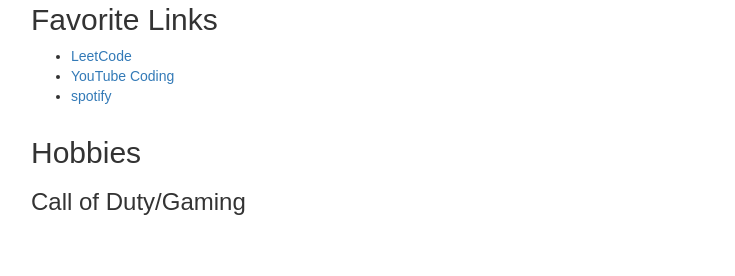
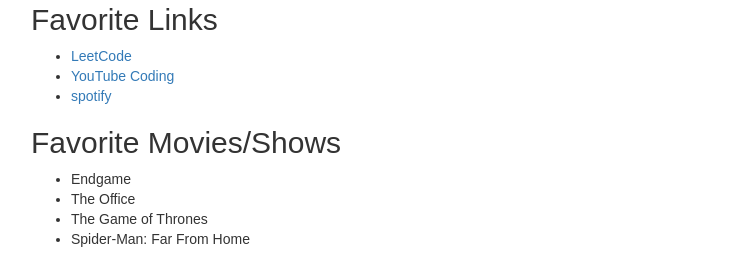
Before and after one commit to Ayanleaideed/Mywebsite, a plain HTML site: page index.html in a window 1280 px wide. Shown: the part 979-1255 px from the top of the page, without its empty margins (39-774 px from the left). Drawn offline with nearby package versions, Linux system fonts and the light colour scheme.

Commit message:
Adeed the movies part

```diff
--- a/index.html
+++ b/index.html
@@ -142,6 +142,16 @@
         <li><a href="https://www.youtube.com/@BroCodez">YouTube Coding</a></li>
         <li><a href="https://open.spotify.com/?">spotify</a></li>
       </ul>
+      <section id="favorites">
+        <h2>Favorite Movies/Shows</h2>
+        <ul>
+          <li>Endgame</li>
+          <li>The Office</li>
+          <li>The Game of Thrones</li>
+          <li>Spider-Man: Far From Home</li>
+        </ul>
+      </section>
+
     </section>
 
     <!-- Hobbies -->
```
